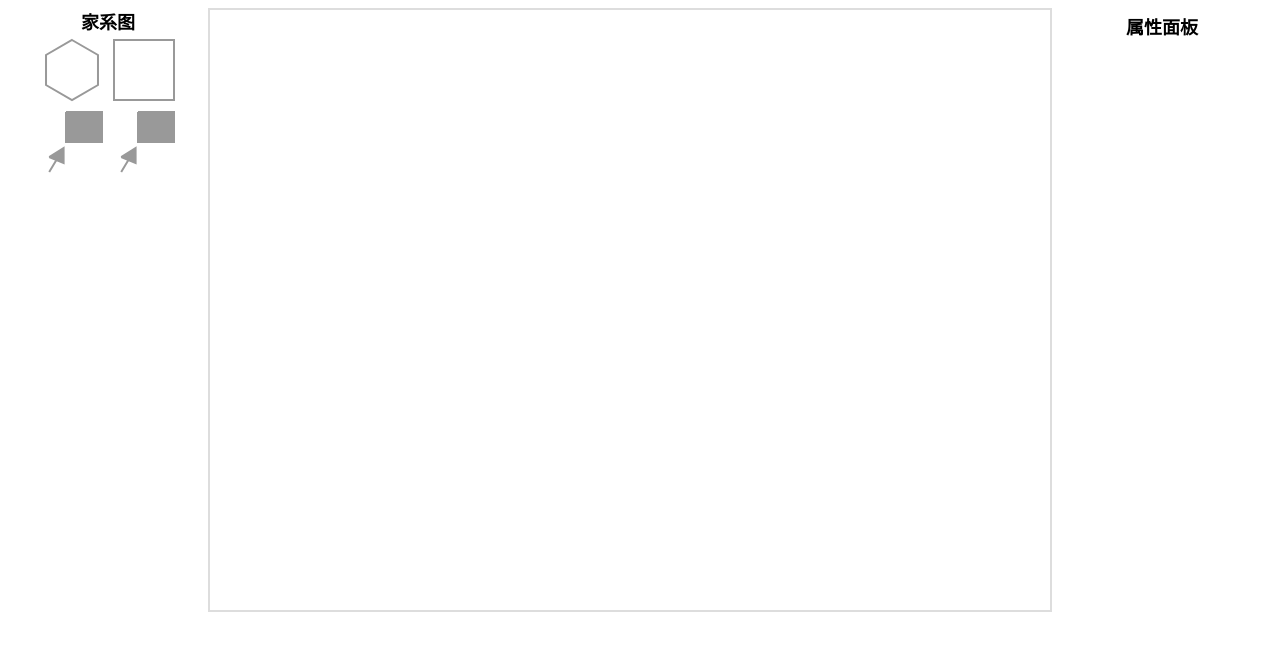
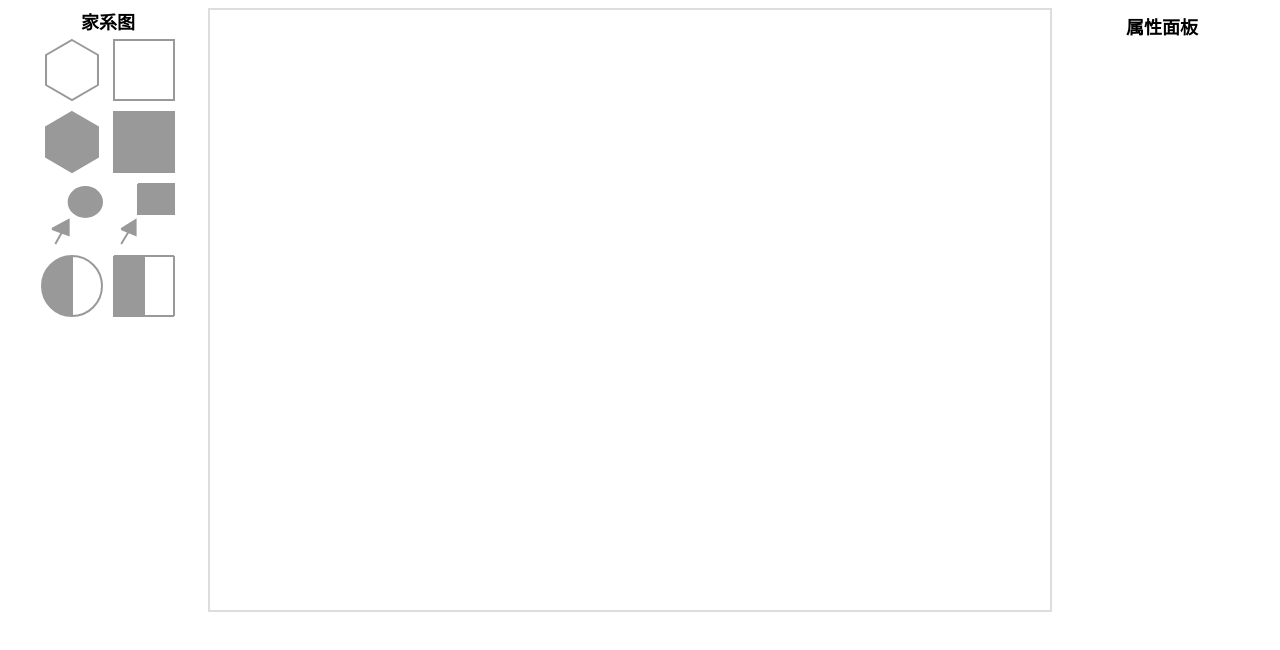
Before and after one commit to hzq-alfred/familytree, a website built with Parcel: page src/index.html in a window 1280 px wide. Built offline with nearby package versions, Linux system fonts and the light colour scheme.

Commit message:
图形增加

```diff
--- a/src/index.html
+++ b/src/index.html
@@ -26,7 +26,7 @@
         </div>
 
         <div id="infoDraggable" class="draggable"
-            style="display: inline-block; vertical-align: top; padding: 5px;width: 250px">
+            style="display: inline-block;padding: 5px;width: 250px">
             <div id="infoDraggableHandle" style="text-align: center;font-size: 18px;font-weight: bold">属性面板</div>
             <div>
                 <div id="myInfo"></div>
--- a/src/js/init.js
+++ b/src/js/init.js
@@ -91,14 +91,22 @@ export default function init() {
         layerName: "Foreground"
       },
       GO("Shape", "Ellipse", {
-        width: 1,
-        height: 1,
+        width: 4,
+        height: 4,
         stroke: 'transparent',
         fill: 'transparent',
         portId: "",
         fromLinkable: true,
         toLinkable: true,
         cursor: "pointer",
+        mouseLeave: function (e, node) {
+          node.fill = 'transparent';
+          node.stroke = 'transparent';
+        },
+        mouseEnter: function (e, node) {
+          node.fill = 'rgb(0,128,128)';
+          node.stroke = 'rgb(0,128,128)';
+        },
       })
     ));
   myDiagram.addDiagramListener("ChangedSelection", function (diagramEvent) {
@@ -134,15 +142,17 @@ export default function init() {
   myDiagram.model = GO(go.GraphLinksModel, {
     linkLabelKeysProperty: "labelKeys"
   });
-  var male_propositus = go.Geometry.parse("M10,0 L10,10 L25,10 L25,0 L10,0 M3,15 L9,12 L9,17 L3,15  M6,16 L3,20", true);
-  var female_propositus = go.Geometry.parse("M10,0 L10,10 L25,10 L25,0 L10,0 M3,15 L9,12 L9,17 L3,15  M6,16 L3,20", true);
+  var male_propositus = go.Geometry.parse("M10,0 L10,10 L25,10 L25,0 L10,0 M3,15 L9,12 L9,17 L3,15 M6,16 L3,20", true);
+  var female_propositus = go.Geometry.parse("M13,6 m-5,0 a5,5 0 1,0 10,0 a5,5 0 1,0 -10,0 M3,15 L8,12 L8,17 L3,15 M6,16 L4,20", true);
+  var male_carrier = go.Geometry.parse("M0,0 L5,0 L5,10 L0,10 L0,0 M5,0 L10,0 M10,10 L10,0 M5,10 L10,10", true);
+  var female_carrier = go.Geometry.parse("F M10,0 m-5,0 a0,0 1 0,0 0,10 M5,0 L5,10 X M10,10 m-5,0 a0,0 1 0,0 0,-10", false);
   myPalette.model = new go.GraphLinksModel([{
       text: "",
       stroke: brush,
       fill: fill_blank,
       color: color,
       figure: "Hexagon",
-      tips:'正常女性'
+      tips: '正常女性'
     },
     {
       text: "",
@@ -150,15 +160,31 @@ export default function init() {
       fill: fill_blank,
       color: color,
       figure: "Rectangle",
-      tips:'正常男性'
+      tips: '正常男性'
     },
     {
       text: "",
       stroke: brush,
       fill: fill_full,
       color: color,
-      geometry:female_propositus,
-      tips:'女性先证者'
+      figure: "Hexagon",
+      tips: '女性患者'
+    },
+    {
+      text: "",
+      stroke: brush,
+      fill: fill_full,
+      color: color,
+      figure: "Rectangle",
+      tips: '男性患者'
+    },
+    {
+      text: "",
+      stroke: brush,
+      fill: fill_full,
+      color: color,
+      geometry: female_propositus,
+      tips: '女性先证者'
     },
     {
       text: "",
@@ -166,8 +192,25 @@ export default function init() {
       fill: fill_full,
       color: color,
       figure: 'Gate',
-      geometry:male_propositus,
-      tips:'男性先证者'
+      geometry: male_propositus,
+      tips: '男性先证者'
+    },
+    {
+      text: "",
+      stroke: brush,
+      fill: fill_full,
+      color: color,
+      geometry: female_carrier,
+      tips: '女性常染色体隐形基因携带者'
+    },
+    {
+      text: "",
+      stroke: brush,
+      fill: fill_full,
+      color: color,
+      figure: 'Gate',
+      geometry: male_carrier,
+      tips: '男性常染色体隐形基因携带者'
     }
   ]);
 
```
Also changed, not shown: dist/index.html, dist/index.js, 9 other files.
